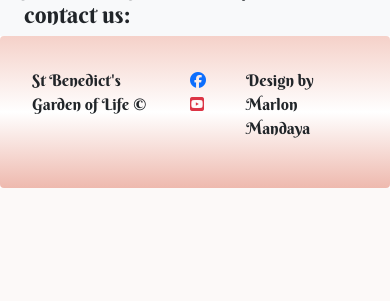
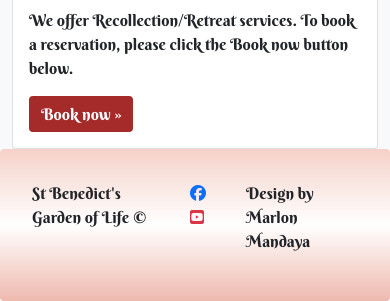
Before and after one commit to Markpm-code/st_benedict_shrine, a Django app: page /services/ in a window 390 px wide. Shown: the part 1020-1321 px from the top of the page. Before the commit the page ends 1208 px from the top, so only its background shows below. Run offline with Django 3.2, Linux system fonts and the light colour scheme; some libraries are stand-ins or nearby versions.

Commit message:
Update codes in services.html file

```diff
--- a/templates/services.html
+++ b/templates/services.html
@@ -12,31 +12,33 @@
         <hr class=" w-75 mx-auto text-color">
         <h1 class="fs-1 text-color fw-bold">Services</h1>
     </div>
-    <div class="container-fluid" >
-        <div class="row">
-            <div class="col-sm-6">
-                <div class="card">
-                    <div class="card-body">
-                        <h2 class="card-title">Station of the Cross</h2>
-                        <img src="https://res.cloudinary.com/da80v7xri/image/upload/v1674927169/nuns_in_front_of_the_cross_vmiaim.jpg"
-                            class="img-fluid  w-100 rounded" alt="nuns in front of the station of the cross">
-                        <p class="card-text"> Additional content here for services.</p>
-                        <a href="{% url 'booking' %}" class="btn btn-primary">Book now</a>
-                    </div>
+    <div>
+        <div class="col-sm-12 " id="recollection-section">
+            <div class="card">
+                <div class="card-body ">
+                    <h2 class="card-title">Station of the Cross</h2>
+                    <a target="_blank" href="https://res.cloudinary.com/da80v7xri/image/upload/v1678258412/nuns_in_front_of_the_cross2_co4wxg.jpg">
+                        <img src="https://res.cloudinary.com/da80v7xri/image/upload/v1678258412/nuns_in_front_of_the_cross2_co4wxg.jpg"
+                            class="img-fluid h-auto w-100 rounded" alt="Nuns infront of the cross ">
+                    </a>
+                    <p class="card-text mt-4"> Our Station of the Cross is very popular during easter season. To make sure to get a reservation booked, please click the Book now button below.</p>
+                    <a href="{% url 'booking' %}" class="btn btn-primary" id="book-now">Book now &raquo</a>
                 </div>
             </div>
-            <div class="col-sm-6 " id="recollection-section">
-                <div class="card">
-                    <div class="card-body " >
-                        <h2 class="card-title">Recollection</h2>
-                        <img src="https://res.cloudinary.com/da80v7xri/image/upload/v1674927325/received_707299553626413_wrrtq1.jpg"
-                            class="img-fluid  w-100 rounded" alt="group of people ">
-                        <p class="card-text"> Additional content here for services.</p>
-                        <a href="{% url 'booking' %}" class="btn btn-primary">Book now</a>
-                    </div>
+        </div>
+    </div>
+    <div>
+        <div class="col-sm-12 " id="recollection-section">
+            <div class="card">
+                <div class="card-body ">
+                    <h2 class="card-title">Recollection</h2>
+                    <a target="_blank" href="https://res.cloudinary.com/da80v7xri/image/upload/v1678257263/retreat1_zmnkeo.jpg">
+                        <img src="https://res.cloudinary.com/da80v7xri/image/upload/v1678257263/retreat1_zmnkeo.jpg"
+                            class="img-fluid  h-auto w-100 rounded" alt="group of people ">
+                    </a>
+                    <p class="card-text mt-4"> We offer Recollection/Retreat services. To book a reservation, please click the Book now button below.</p>
+                    <a href="{% url 'booking' %}" class="btn btn-primary" id="book-now">Book now &raquo</a>
                 </div>
-                <!--this is a guide only-->
-                <h3>for more information, please contact us:</h3>
             </div>
         </div>
     </div>
```
